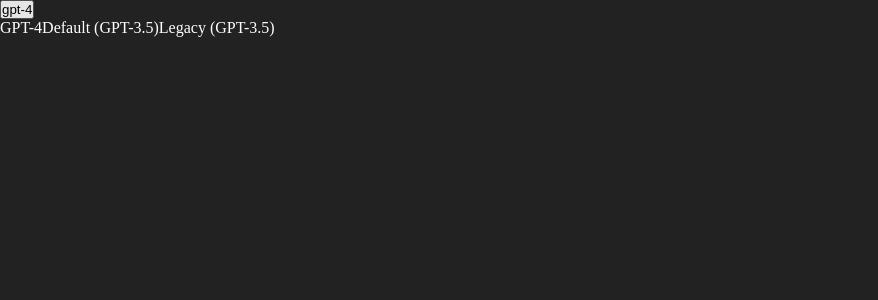
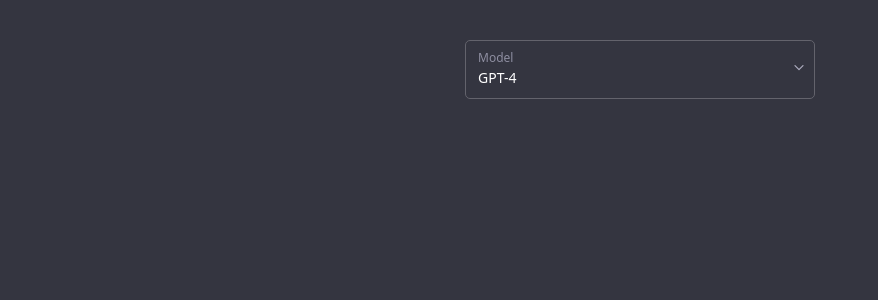
Before and after one commit to Jeff0Brewer/chatGPT-subscriptionless, a Next.js app: page / in a window 1280 px wide. Shown: the top 300 px of the page, without its empty margins (0-878 px from the left). Built offline with nearby package versions, Linux system fonts and the light colour scheme.

Commit message:
style dropdown, init functionality

```diff
--- a/package.json
+++ b/package.json
@@ -17,6 +17,7 @@
     "next": "13.3.0",
     "react": "18.2.0",
     "react-dom": "18.2.0",
+    "react-icons": "^4.8.0",
     "typescript": "5.0.4"
   },
   "devDependencies": {
--- a/src/components/chat.tsx
+++ b/src/components/chat.tsx
@@ -1,34 +1,16 @@
 import React, { FC, useState } from 'react'
-import { MODELS, MODEL_INFO } from '@/lib/models'
+import ModelDropdown from '@/components/model-dropdown'
+import { MODELS } from '@/lib/models'
+import styles from '@/styles/Chat.module.css'
 
 const Chat: FC = () => {
     const [model, setModel] = useState<string>(MODELS[0])
 
     return (
-        <main>
+        <main className={styles.chat}>
             <ModelDropdown model={model} setModel={setModel} />
         </main>
     )
 }
 
-type ModelDropdownProps = {
-    model: string,
-    setModel: (model: string) => void
-}
-
-const ModelDropdown: FC<ModelDropdownProps> = props => {
-    return (
-        <div>
-            <button>{props.model}</button>
-            <div>{
-                MODELS.map((model: string) => (
-                    <a key={model}>
-                        {MODEL_INFO[model].name}
-                    </a>
-                ))
-            }</div>
-        </div>
-    )
-}
-
 export default Chat
--- /dev/null
+++ b/src/components/model-dropdown.tsx
@@ -0,0 +1,63 @@
+import React, { FC, useState } from 'react'
+import { RxCaretDown } from 'react-icons/rx'
+import { MdCheck } from 'react-icons/md'
+import { MODELS, MODEL_INFO } from '@/lib/models'
+import styles from '@/styles/ModelDropdown.module.css'
+
+type ModelDropdownProps = {
+    model: string,
+    setModel: (model: string) => void
+}
+
+const ModelDropdown: FC<ModelDropdownProps> = props => {
+    const [open, setOpen] = useState<boolean>(false)
+
+    const closeOnBlur = (e: React.FocusEvent<HTMLDivElement>): void => {
+        // check if child element has focus
+        if (!e.currentTarget.contains(e.relatedTarget)) {
+            setOpen(false)
+        }
+    }
+
+    // get handler to set model then close list
+    const getModelSetter = (model: string): (() => void) => {
+        return () => {
+            props.setModel(model)
+            setOpen(false)
+        }
+    }
+
+    const toggleOpen = (): void => {
+        setOpen(!open)
+    }
+
+    return (
+        <div
+            className={styles.dropdown}
+            tabIndex={-1 /* negative index for blur events but no tabbing */}
+            onBlur={closeOnBlur}
+        >
+            <button className={styles.toggle} onClick={toggleOpen}>
+                <div>
+                    <p className={styles.label}>Model</p>
+                    <p className={styles.curr}>{MODEL_INFO[props.model].name}</p>
+                </div>
+                <div className={styles.arrow}><RxCaretDown /></div>
+            </button>
+            <div className={`${styles.list} ${open ? styles.visible : styles.hidden}`}>{
+                MODELS.map((model: string, i: number) => (
+                    <a
+                        onClick={getModelSetter(model)}
+                        data-selected={model === props.model}
+                        key={i}
+                    >
+                        {MODEL_INFO[model].name}
+                        <div className={styles.check}><MdCheck /></div>
+                    </a>
+                ))
+            }</div>
+        </div>
+    )
+}
+
+export default ModelDropdown
--- /dev/null
+++ b/src/styles/Chat.module.css
@@ -0,0 +1,11 @@
+.chat {
+    background-color: var(--bg-color);
+    padding: 2.5rem 0.5rem;
+    display: flex;
+    justify-content: center;
+    position: absolute;
+    top: 0;
+    bottom: 0;
+    left: 0;
+    right: 0;
+}
--- /dev/null
+++ b/src/styles/ModelDropdown.module.css
@@ -0,0 +1,93 @@
+.dropdown {
+    position: relative;
+    width: 350px;
+}
+
+.toggle, .list {
+    border: solid 1px var(--border-color);
+    border-radius: 5px;
+}
+
+.toggle {
+    position: relative;
+    display: flex;
+    align-items: center;
+    justify-content: space-between;
+    width: 100%;
+    padding: 8px 40px 8px 12px;
+    background-color: var(--bg-color);
+    font: inherit;
+}
+
+.label, .curr {
+    text-align: left;
+}
+
+.label {
+    font-size: 12px;
+    color: #8e8ea0;
+}
+
+.curr {
+    font-size: 14px;
+    color: #fff;
+    line-height: 24px;
+}
+
+.arrow {
+    position: absolute;
+    right: 0;
+    width: 30px;
+    color: #acacbe;
+    font-size: 20px;
+}
+
+.list {
+    display: flex;
+    flex-direction: column;
+    margin-top: 7px;
+    transition: opacity .2s ease;
+}
+
+.list a {
+    display: flex;
+    align-items: center;
+    justify-content: space-between;
+    line-height: 42px;
+    font-size: 12px;
+    padding: 0 12px;
+    border-bottom: solid 1px var(--border-color);
+}
+
+.list a:hover {
+    background-color: #3f414f;
+}
+
+.list a:last-child {
+    border: none;
+}
+
+.list a[data-selected="true"] {
+    font-weight: 600;
+}
+
+.check {
+    font-size: 16px;
+    color: #ececf1;
+}
+
+.list a * {
+    opacity: 0;
+}
+
+.list a[data-selected="true"] * {
+    opacity: 1;
+}
+
+.visible {
+    opacity: 1;
+}
+
+.hidden {
+    opacity: 0;
+}
--- a/src/styles/globals.css
+++ b/src/styles/globals.css
@@ -1,3 +1,8 @@
+:root {
+    --bg-color: #343540;
+    --border-color: #63636C;
+}
+
 * {
   box-sizing: border-box;
   padding: 0;
@@ -7,4 +12,7 @@
 html, body {
     color: #fff;
     background-color: #222;
+    font-family: Söhne, ui-sans-serif, system-ui, -apple-system, Segoe UI,
+        Roboto, Ubuntu, Cantarell, Noto Sans, sans-serif, Helvetica Neue,
+        Arial, Apple Color Emoji, Segoe UI Emoji, Segoe UI Symbol, Noto Color Emoji;
 }
```
Also changed, not shown: 1 other file (tests, documents, lock files or other folders).
